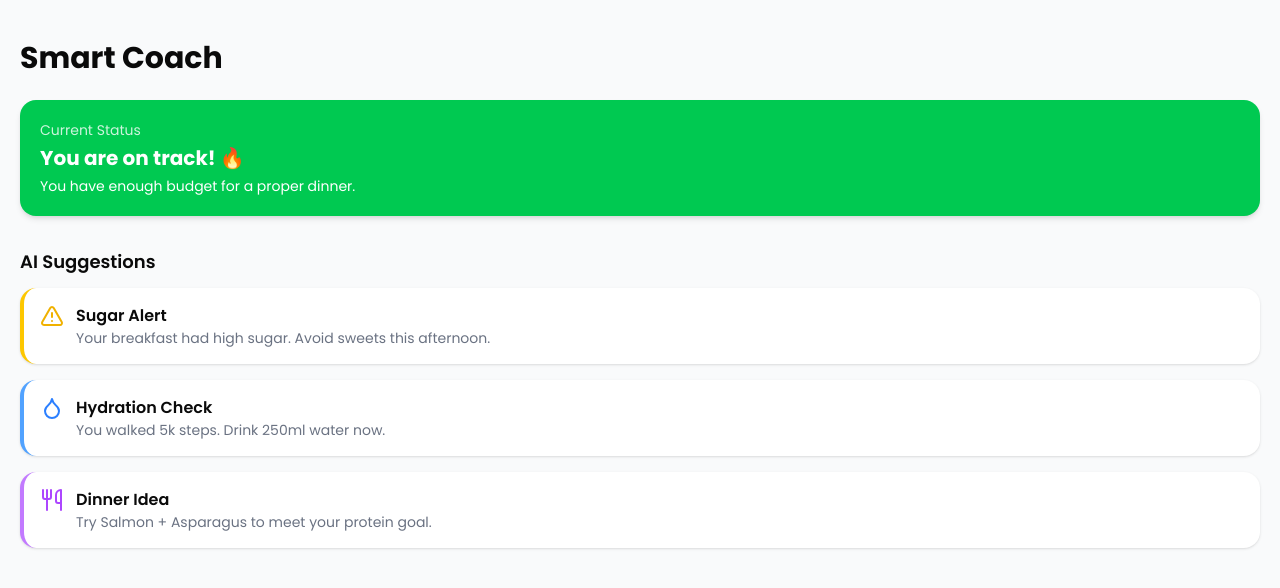
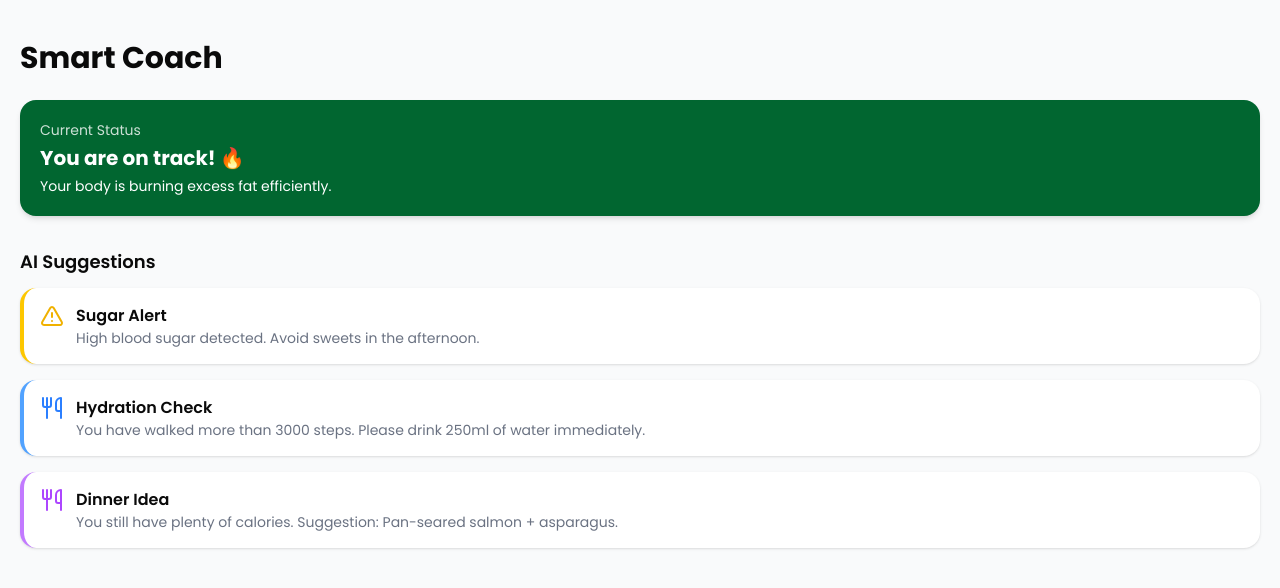
Before and after one commit to kid1z/healthscore, a Next.js app: page /smart_coach in a window 1280 px wide. Shown: the top 588 px of the page. Built offline with nearby package versions, Linux system fonts and the light colour scheme.

Commit message:
đuyuyen02

```diff
--- a/src/app/smart_coach/page.tsx
+++ b/src/app/smart_coach/page.tsx
@@ -1,43 +1,201 @@
-import { Droplet, TriangleAlert, Utensils } from "lucide-react";
+"use client"; // <-- KHẮC PHỤC LỖI BUILD: Cho phép sử dụng hooks (useState, useEffect)
+
+import React, { useState, useEffect } from 'react';
+import { Droplet, TriangleAlert, Utensils, X, CheckCircle } from "lucide-react";
 import type { ReactNode } from "react";
 
-function StatusCard() {
+// --- 0. Định nghĩa Input Data Interface và Mock Data ---
+interface CoachData {
+  netEnergy: number;
+  lastLog: string;
+  steps: number;
+  kcalLeft: number;
+}
+
+// Giả lập dữ liệu đầu vào
+const MOCK_DATA: CoachData = {
+  netEnergy: -100,
+  lastLog: "Latte and a small Cake",
+  steps: 4500,
+  kcalLeft: 650,
+};
+
+// --- Modal Component ---
+interface ModalProps {
+  isOpen: boolean;
+  onClose: () => void;
+  children: ReactNode;
+  title: string;
+}
+
+const SimpleModal: React.FC<ModalProps> = ({ isOpen, onClose, children, title }) => {
+  if (!isOpen) return null;
+
   return (
-    <div className="rounded-2xl bg-green-500 p-5 text-white shadow-md">
-      <p className="text-sm opacity-80">Current Status</p>
-      <h2 className="mt-1 font-bold text-xl">You are on track! 🔥</h2>
-      <p className="mt-1 text-sm">
-        You have enough budget for a proper dinner.
-      </p>
+    <div className="fixed inset-0 bg-black bg-opacity-50 flex items-center justify-center z-50">
+      <div className="bg-white rounded-xl shadow-2xl p-6 w-11/12 max-w-md">
+        <div className="flex justify-between items-center border-b pb-3 mb-3">
+          <h3 className="font-bold text-xl">{title}</h3>
+          <button onClick={onClose} className="text-gray-500 hover:text-gray-700">
+            <X size={24} />
+          </button>
+        </div>
+        {children}
+        <button
+          onClick={onClose}
+          className="mt-4 w-full rounded-lg bg-green-500 p-2 text-white font-semibold hover:bg-green-600"
+        >
+          Accept
+        </button>
+      </div>
     </div>
   );
-}
+};
 
-function SuggestionCard({
-  icon,
-  title,
-  description,
-  accent,
-}: {
+// --- Suggestion Card Component ---
+interface SuggestionCardProps {
   icon: ReactNode;
   title: string;
   description: string;
-  accent?: string;
-}) {
+  accent: string;
+  onClick: () => void;
+}
+
+function SuggestionCard({ icon, title, description, accent, onClick }: SuggestionCardProps) {
   return (
     <div
-      className={`flex items-start rounded-2xl border-l-4 bg-white p-4 shadow-sm ${accent}`}
+      className={`flex items-start rounded-2xl border-l-4 bg-white p-4 shadow-sm transition duration-150 hover:shadow-lg cursor-pointer ${accent}`}
+      onClick={onClick}
     >
       <div className="mr-3 text-xl">{icon}</div>
       <div>
         <h3 className="font-semibold">{title}</h3>
         <p className="text-gray-500 text-sm">{description}</p>
       </div>
+
     </div>
   );
 }
 
+// --- Component Trang chính (CoachPage) ---
 export default function CoachPage() {
+  const [data, setData] = useState<CoachData>(MOCK_DATA);
+  const [isModalOpen, setIsModalOpen] = useState(false);
+  const [modalContent, setModalContent] = useState({ title: '', detail: '' });
+
+  // 1. Hàm updateCoachUI (Logic Client)
+  useEffect(() => {
+    // Logic fetch data thực tế sẽ diễn ra ở đây.
+    // Hàm này chạy mỗi khi component mount (mở tab).
+    console.log("updateCoachUI() triggered on component mount.");
+  }, []);
+
+  // Hàm mở Modal
+  const openModal = (title: string, detail: string) => {
+    setModalContent({ title, detail });
+    setIsModalOpen(true);
+  };
+
+  // Hàm đóng Modal
+  const closeModal = () => {
+    setIsModalOpen(false);
+  };
+
+  // --- LOGIC A: Current Status ---
+  let statusBg: string;
+  let statusTitle: string;
+  let statusDescription: string;
+
+  if (data.netEnergy < 0) {
+    statusBg = 'bg-green-800'; // Net Energy < 0: Đốt mỡ thừa (On Track)
+    statusTitle = 'You are on track! 🔥';
+    statusDescription = 'Your body is burning excess fat efficiently.';
+  } else { // Net Energy >= 0 (Dư thừa)
+    statusBg = 'bg-yellow-600'; // Net Energy >= 0: Dư năng lượng (Warning)
+    statusTitle = 'Energy Surplus ⚠️';
+    statusDescription = 'You have excess energy. Get some more exercise.';
+  }
+
+  // Component Status Card với logic đã áp dụng
+  const CurrentStatusCard = () => (
+    <div className={`rounded-2xl ${statusBg} p-5 text-white shadow-md`}>
+      <p className="text-sm opacity-80">Current Status</p>
+      <h2 className="mt-1 font-bold text-xl">{statusTitle}</h2>
+      <p className="mt-1 text-sm">{statusDescription}</p>
+    </div>
+  );
+
+  // --- LOGIC B: AI Suggestions (Conditional Rendering) ---
+  const suggestions: React.ReactNode[] = []; // Đã sửa lỗi TypeScript
+  const lastLogLower = data.lastLog.toLowerCase();
+
+  // 1. Sugar Alert (Cảnh báo Đường)
+  // Điều kiện: Nếu món ăn cuối cùng có chứa từ khóa "Tea", "Cake", "Sweet", "Coke".
+  const isSugarAlert = ['tea', 'cake', 'sweet', 'coke'].some(keyword => lastLogLower.includes(keyword));
+  if (isSugarAlert) {
+    suggestions.push(
+      <SuggestionCard
+        key="sugar"
+        accent="border-yellow-400"
+        description="High blood sugar detected. Avoid sweets in the afternoon."
+        icon={<TriangleAlert className="text-yellow-500" />}
+        title="Sugar Alert"
+        onClick={() => openModal("Sugar Alert Details", `Your last dish (${data.lastLog}) contains sugar. Maintain balance.!`)}
+      />
+    );
+  }
+
+  // 2. Hydration Check (Nhắc uống nước)
+  // Điều kiện: Nếu Steps > 3000
+  const isHydrationCheck = data.steps > 3000;
+  if (isHydrationCheck) {
+    suggestions.push(
+      <SuggestionCard
+        key="hydration"
+        accent="border-blue-400"
+        description="You have walked more than 3000 steps. Please drink 250ml of water immediately."
+        icon={<Utensils className="text-blue-500" />}
+        title="Hydration Check"
+        onClick={() => openModal("",`Hydration Check Details with ${data.steps} having made it this far, replenishing fluids is essential to avoid dehydration and fatigue.`)}
+      />
+    );
+  }
+
+  // 3. Dinner Idea (Gợi ý bữa tối)
+  if (data.kcalLeft > 500) {
+    // Điều kiện 1: Kcal Left > 500
+    suggestions.push(
+      <SuggestionCard
+        key="dinner_high"
+        accent="border-purple-400"
+        description="You still have plenty of calories. Suggestion: Pan-seared salmon + asparagus."
+        icon={<Utensils className="text-purple-500" />}
+        title="Dinner Idea"
+        onClick={() => openModal("Dinner Idea (Many Calo)", `redundant ${data.kcalLeft} kcal! Salmon and asparagus are a nutritious choice to end your day.`)}
+      />
+    );
+  } else if (data.kcalLeft < 200) {
+    // Điều kiện 2: Kcal Left < 200
+    suggestions.push(
+      <SuggestionCard
+        key="dinner_low"
+        accent="border-red-400"
+        description="You're running out of your quota. Suggestion: A light salad or soup."
+        icon={<Utensils className="text-red-500" />}
+        title="Dinner Idea (Cảnh báo Quota)"
+        onClick={() => openModal("Dinner Idea (a few Calo)", `Only ${data.kcalLeft} kcal! Choose light meals like salads to ensure you don't exceed your calorie target.`)}
+      />
+    );
+  }
+
+  // Nếu không có suggestions nào
+  const NoSuggestions = () => (
+      <div className="flex items-center justify-center p-8 bg-white rounded-xl text-gray-600 shadow-sm">
+          <CheckCircle className="mr-2 text-green-500" />
+          <p>No emergency tips. Everything is stable.!</p>
+      </div>
+  );
+
   return (
     <main className="min-h-screen bg-gray-50 px-5 pb-24">
       <header className="pt-10">
@@ -45,33 +203,23 @@ export default function CoachPage() {
       </header>
 
       <section className="mt-6">
-        <StatusCard />
+        <CurrentStatusCard />
       </section>
 
       <h2 className="mt-8 font-semibold text-lg">AI Suggestions</h2>
 
       <div className="mt-3 space-y-4">
-        <SuggestionCard
-          accent="border-yellow-400"
-          description="Your breakfast had high sugar. Avoid sweets this afternoon."
-          icon={<TriangleAlert className="text-yellow-500" />}
-          title="Sugar Alert"
-        />
+        {suggestions.length > 0 ? suggestions : <NoSuggestions />}
+      </div>
 
-        <SuggestionCard
-          accent="border-blue-400"
-          description="You walked 5k steps. Drink 250ml water now."
-          icon={<Droplet className="text-blue-500" />}
-          title="Hydration Check"
-        />
-
-        <SuggestionCard
-          accent="border-purple-400"
-          description="Try Salmon + Asparagus to meet your protein goal."
-          icon={<Utensils className="text-purple-500" />}
-          title="Dinner Idea"
-        />
-      </div>
+      {/* Modal được hiển thị khi click vào card */}
+      <SimpleModal
+        isOpen={isModalOpen}
+        onClose={closeModal}
+        title={modalContent.title}
+      >
+        <p className="text-gray-700">{modalContent.detail}</p>
+      </SimpleModal>
     </main>
   );
 }
```
Lines whose indentation alone changed are shown as unchanged.
